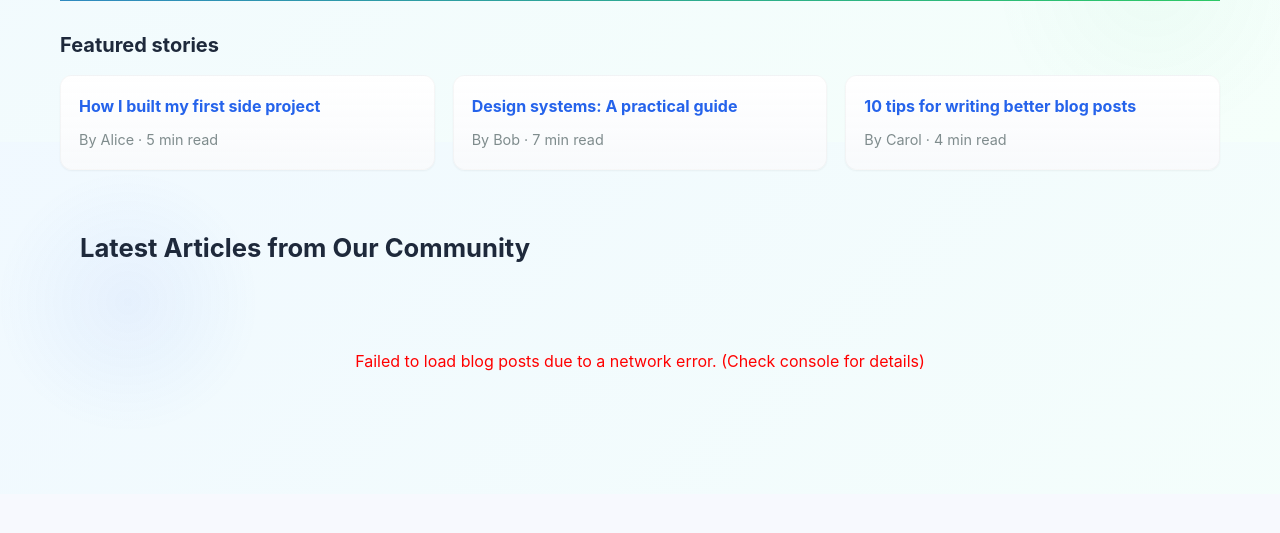
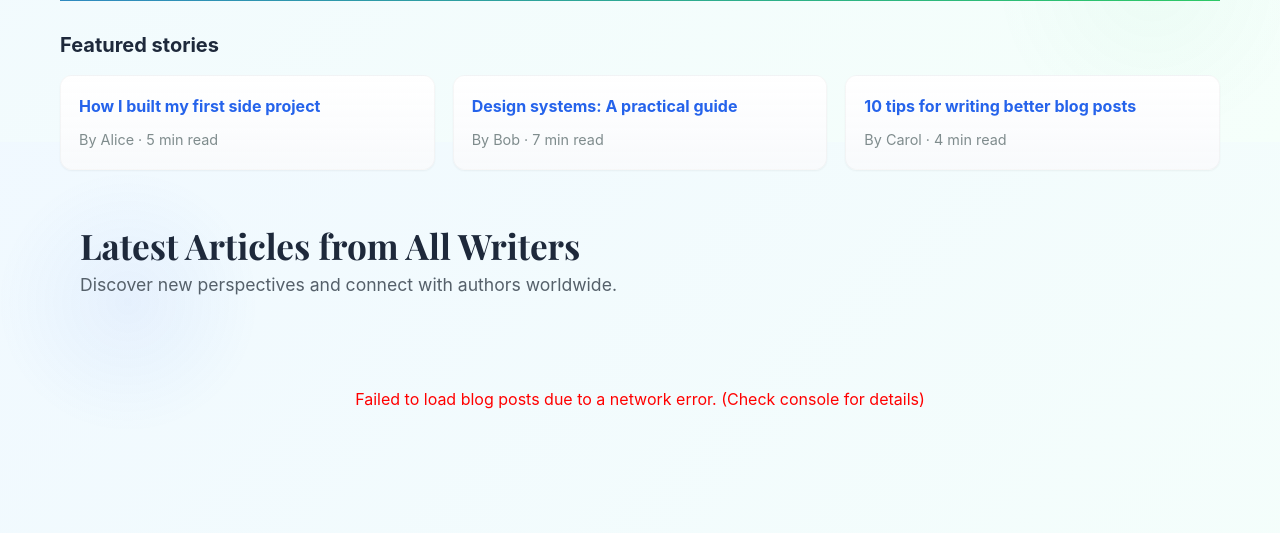
Before and after one commit to Ashmi13/my_blog, a PHP site: page / in a window 1280 px wide. Shown: the part 658-1191 px from the top of the page. Before the commit the page ends 1033 px from the top, so only its background shows below. Run offline with PHP 8.4, Linux system fonts and the light colour scheme.

Commit message:
feat(ui): larger home heading + decorative font and subtitle with transitions

```diff
--- a/frontend/index.html
+++ b/frontend/index.html
@@ -4,6 +4,8 @@
     <meta charset="UTF-8">
     <meta name="viewport" content="width=device-width, initial-scale=1.0">
     <title>MyBlogshere - Multi-User Blog Platform</title>
+    <!-- Decorative heading font -->
+    <link href="https://fonts.googleapis.com/css2?family=Playfair+Display:wght@600;700&display=swap" rel="stylesheet">
     <link rel="stylesheet" href="style.css">
 </head>
 <body>
@@ -63,7 +65,8 @@
             </div>
 
             <div class="container">
-                <h2 class="section-heading">Latest Articles from Our Community</h2>
+                <h2 class="section-heading home-heading">Latest Articles from All Writers</h2>
+                <p class="home-subtitle">Discover new perspectives and connect with authors worldwide.</p>
                 <div class="blog-grid">
                     <p style="text-align: center; color: #7f8c8d; padding: 40px;">
                         Loading latest articles...
--- a/frontend/style.css
+++ b/frontend/style.css
@@ -196,6 +196,33 @@ header {
     font-size: 1.6rem;
     color: var(--secondary-color);
     margin: 28px 0 10px;
+}
+
+/* Home page heading (bigger, decorative, with transition) */
+.home-heading {
+    font-family: 'Playfair Display', var(--font-family);
+    font-size: 2.2rem;
+    line-height: 1.05;
+    color: var(--secondary-color);
+    margin: 28px 0 6px;
+    transition: transform 0.35s ease, color 0.35s ease;
+    cursor: default;
+}
+.home-heading:hover {
+    transform: translateY(-6px);
+    color: var(--primary-color);
+}
+
+.home-subtitle {
+    font-size: 1.1rem;
+    color: #55606a;
+    margin-bottom: 18px;
+    max-width: 900px;
+    transition: opacity 0.35s ease, transform 0.35s ease;
+}
+.home-subtitle:hover {
+    transform: translateY(-3px);
+    opacity: 0.95;
 }
 
 /* --- Blog Post Grid (Home Page) --- */
```
